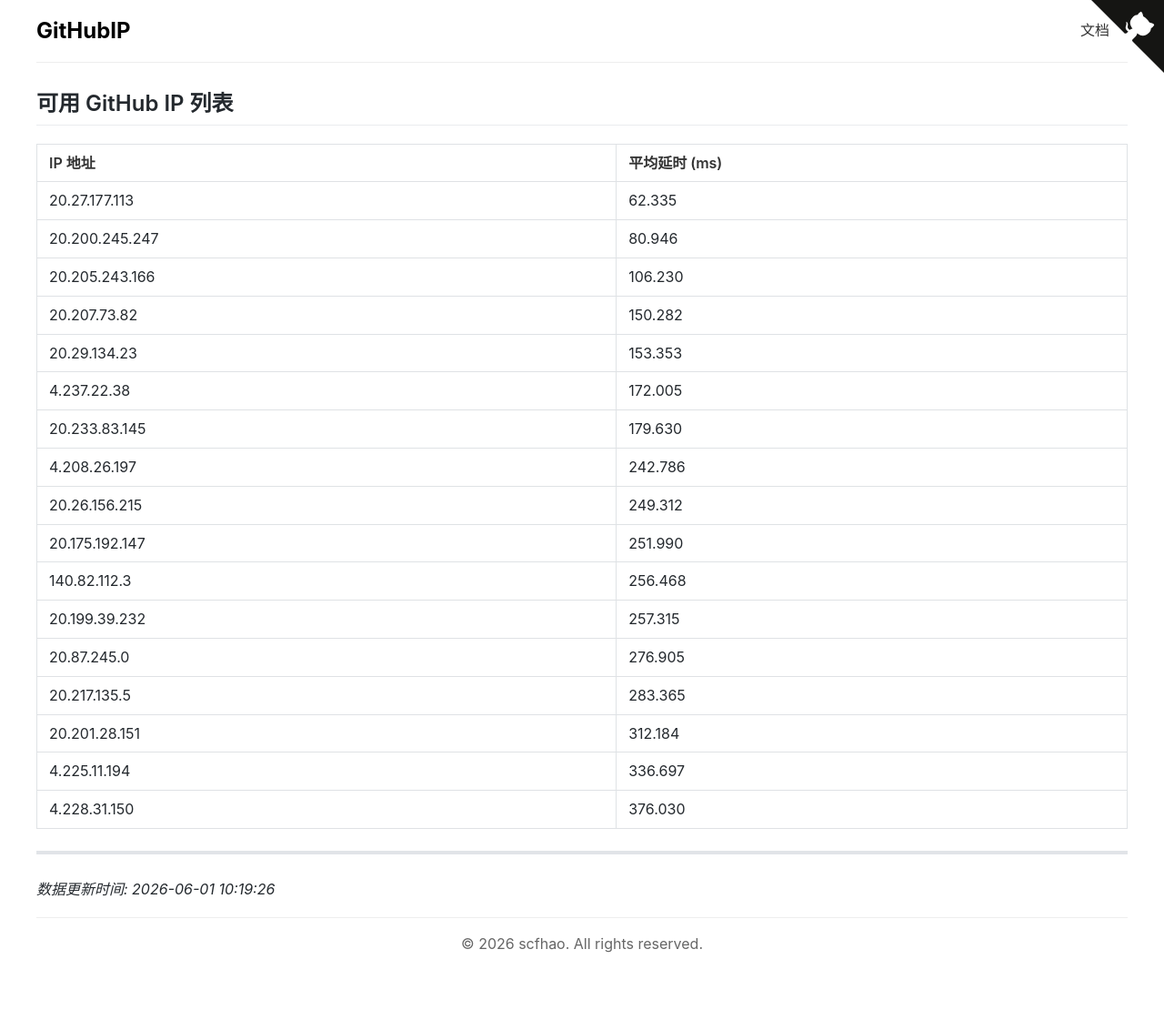
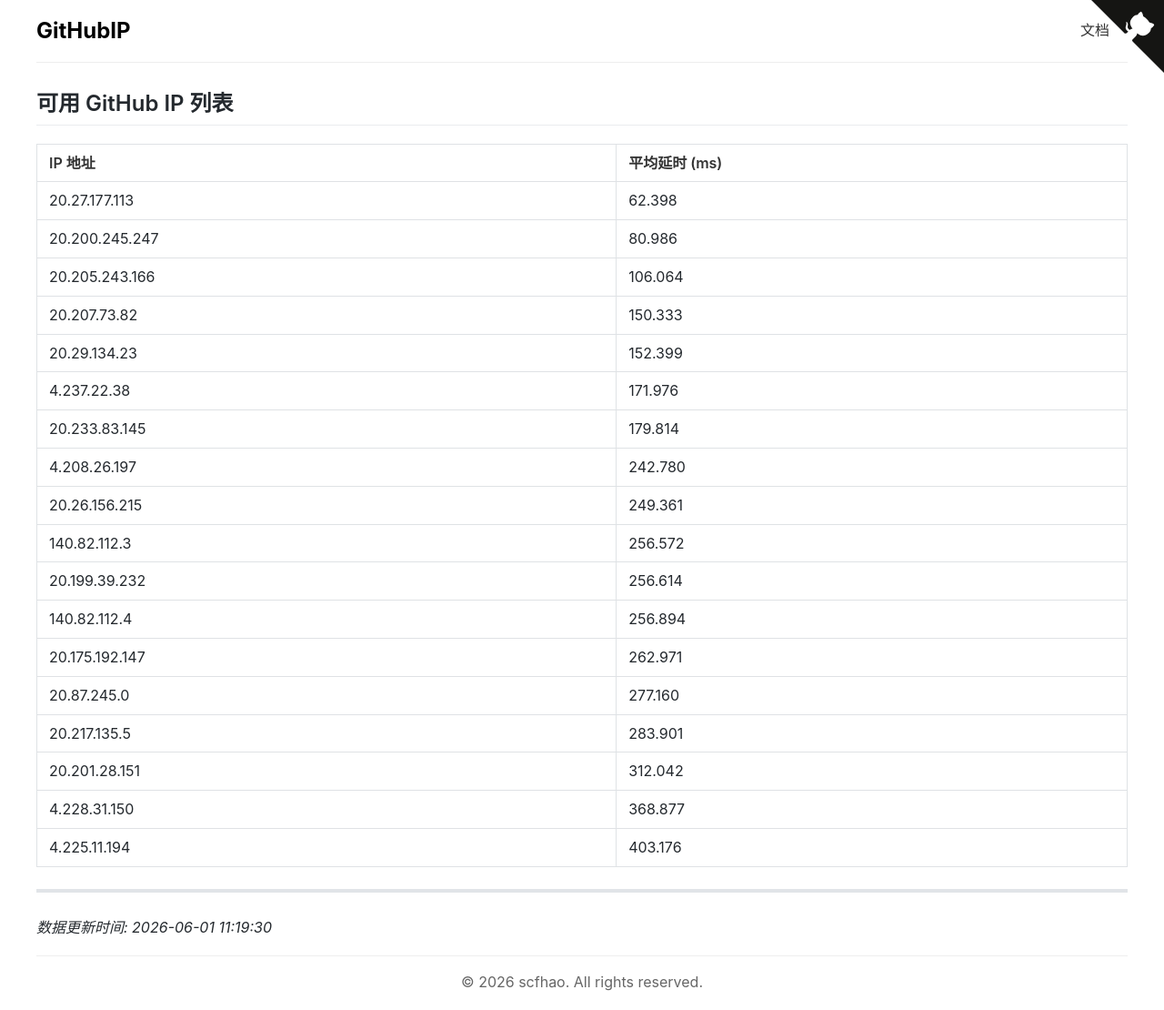
Before and after one commit to scfhao/GitHubIP, a Jekyll site: the page built from index.md, in a window 1280 px wide. Shown: the whole page at 91% size. Built offline with Jekyll 4.4.1, drawn with Linux system fonts in a browser that asks for light colours; before the commit the page ends 1068 px from its top, so only the background shows below that.

Commit message:
自动脚本执行 - 2026-06-01 11:19:30

```diff
--- a/index.md
+++ b/index.md
@@ -1,31 +1,32 @@
 ---
 layout: home
 title: GitHub IP 列表
-date: 2026-06-01 10:19:26
+date: 2026-06-01 11:19:30
 ---
 
 ## 可用 GitHub IP 列表
 
 | IP 地址 | 平均延时 (ms) |
 |---------|--------------|
-| 20.27.177.113 | 62.335 |
-| 20.200.245.247 | 80.946 |
-| 20.205.243.166 | 106.230 |
-| 20.207.73.82 | 150.282 |
-| 20.29.134.23 | 153.353 |
-| 4.237.22.38 | 172.005 |
-| 20.233.83.145 | 179.630 |
-| 4.208.26.197 | 242.786 |
-| 20.26.156.215 | 249.312 |
-| 20.175.192.147 | 251.990 |
-| 140.82.112.3 | 256.468 |
-| 20.199.39.232 | 257.315 |
-| 20.87.245.0 | 276.905 |
-| 20.217.135.5 | 283.365 |
-| 20.201.28.151 | 312.184 |
-| 4.225.11.194 | 336.697 |
-| 4.228.31.150 | 376.030 |
+| 20.27.177.113 | 62.398 |
+| 20.200.245.247 | 80.986 |
+| 20.205.243.166 | 106.064 |
+| 20.207.73.82 | 150.333 |
+| 20.29.134.23 | 152.399 |
+| 4.237.22.38 | 171.976 |
+| 20.233.83.145 | 179.814 |
+| 4.208.26.197 | 242.780 |
+| 20.26.156.215 | 249.361 |
+| 140.82.112.3 | 256.572 |
+| 20.199.39.232 | 256.614 |
+| 140.82.112.4 | 256.894 |
+| 20.175.192.147 | 262.971 |
+| 20.87.245.0 | 277.160 |
+| 20.217.135.5 | 283.901 |
+| 20.201.28.151 | 312.042 |
+| 4.228.31.150 | 368.877 |
+| 4.225.11.194 | 403.176 |
 
 ---
 
-*数据更新时间: 2026-06-01 10:19:26*
+*数据更新时间: 2026-06-01 11:19:30*
```
